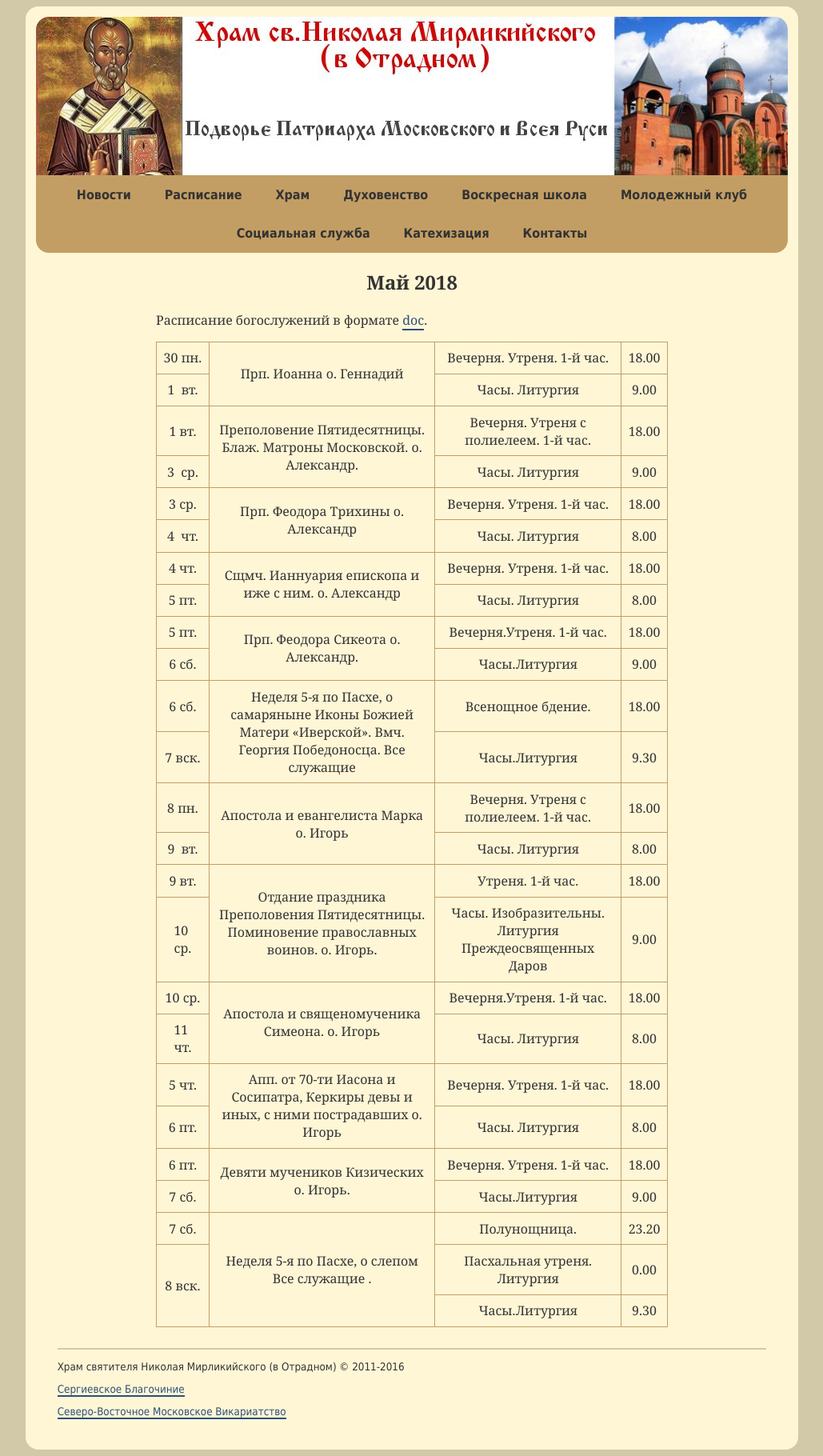
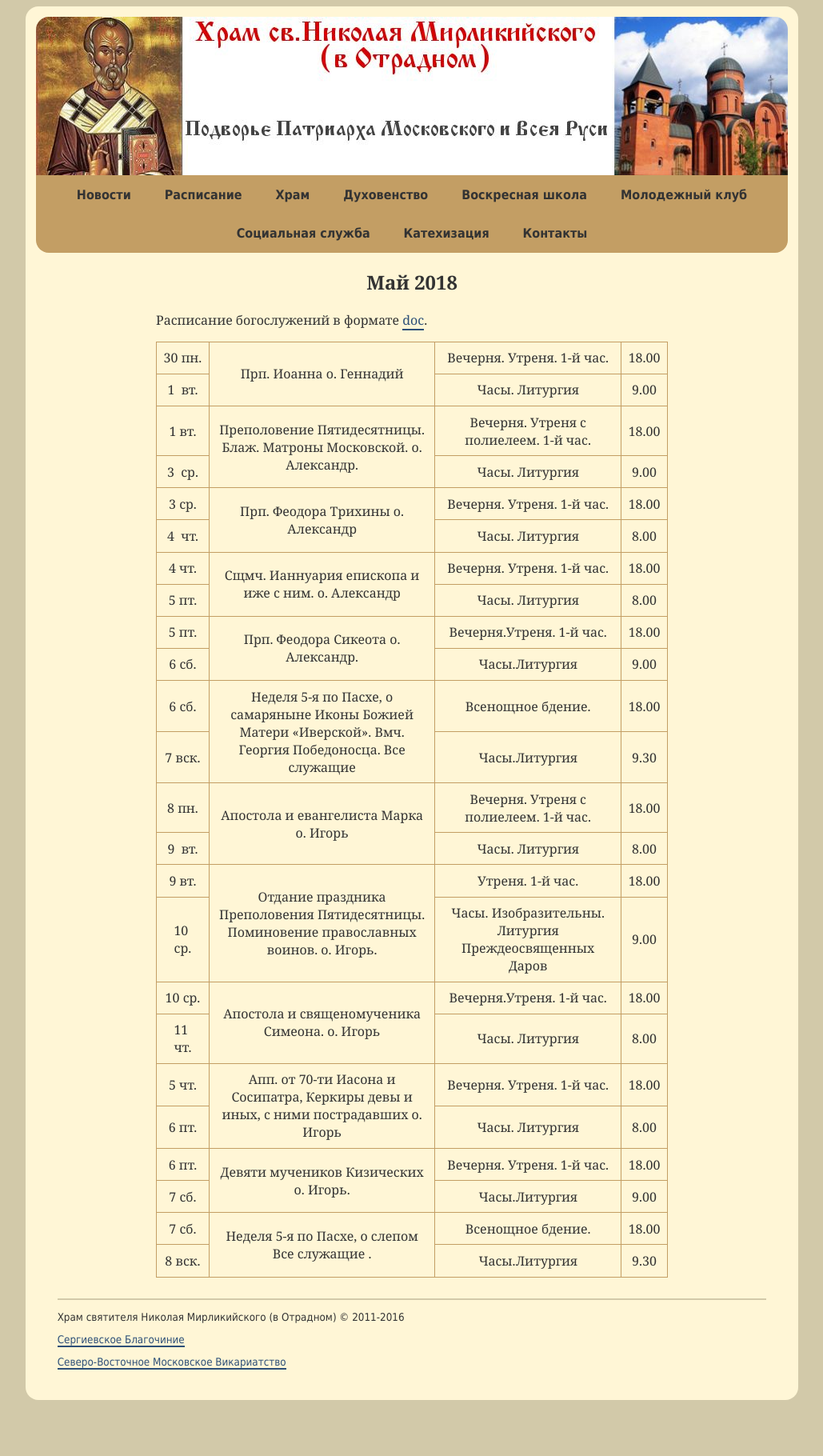
Before and after one commit to hramotradnoe/hramotradnoe.github.io, a Jekyll site: the page built from schedule/index.html, in a window 1280 px wide. Shown: the whole page at 80% size, without its empty margins (125-1154 px from the left). Built offline with Jekyll 4.4.1, drawn with Linux system fonts in a browser that asks for light colours; after the commit the page ends 1758 px from its top, so only the background shows below that.

Commit message:
Update schedule.yml

```diff
--- a/_data/schedule.yml
+++ b/_data/schedule.yml
@@ -92,11 +92,8 @@ timetable:
  - description : "Неделя 5-я по Пасхе, о слепом Все служащие ."
    services    :
       - day   : 7&nbsp;сб.
-        time  : '23.20'
-        title : "Полунощница."
-      - day   : 8&nbsp;вск.
-        time  : '0.00'
-        title : "Пасхальная утреня. Литургия"
+        time  : '18.00'
+        title : "Всенощное бдение."
       - day   : 8&nbsp;вск.
         time  : '9.30'
         title : "Часы.Литургия"
```
